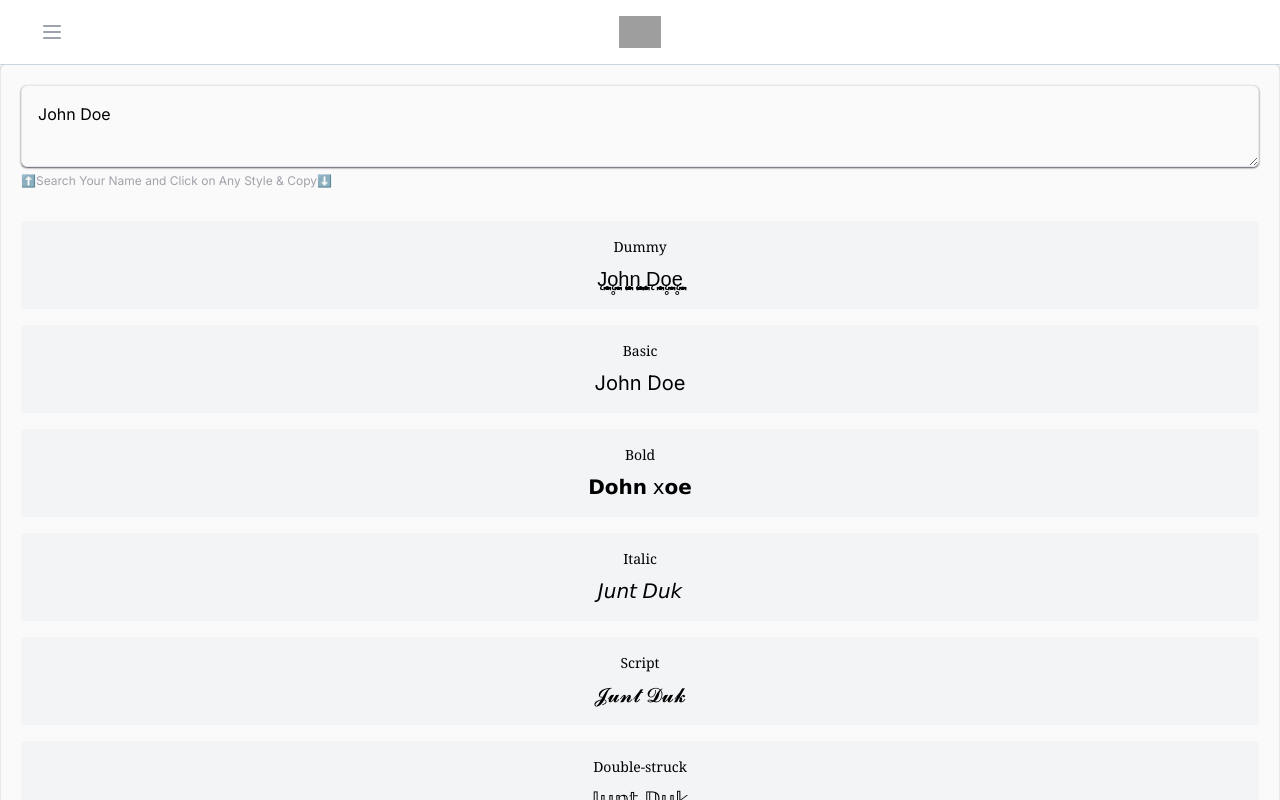
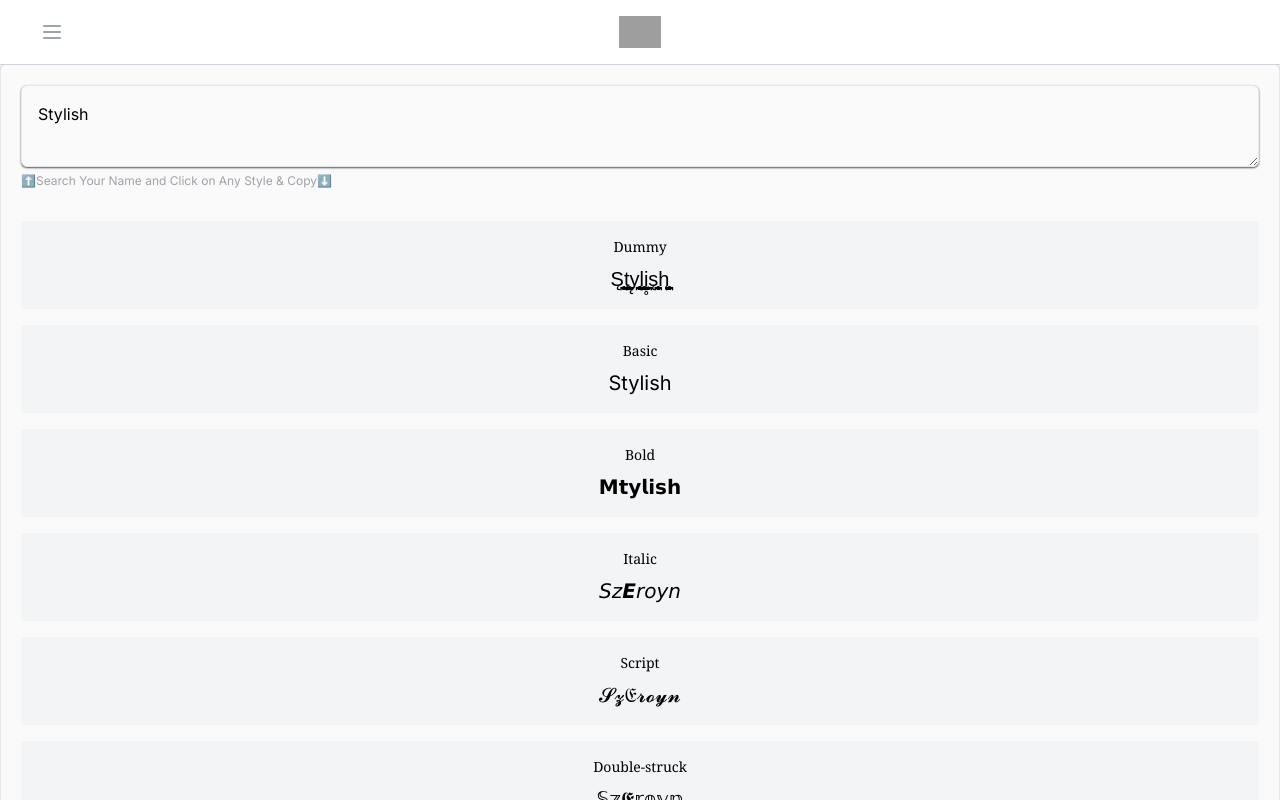
Before and after one commit to AnkushChharri/cfnjst, a Next.js app: page /FancyTextGenerator in a window 1280 px wide. Shown: the top 800 px of the page. Built offline with nearby package versions, Linux system fonts and the light colour scheme; grey boxes are pictures that could not be loaded.

Commit message:
ChangeDummyText

```diff
--- a/src/app/FancyTextGenerator/UnicodeNameConverter.js
+++ b/src/app/FancyTextGenerator/UnicodeNameConverter.js
@@ -170,7 +170,7 @@ const createCache = (maxSize = 500) => {
 };
 
 const UnicodeNameConverter = () => {
-    const [name, setName] = useState('John Doe');
+    const [name, setName] = useState('Stylish');
     const [copiedStyle, setCopiedStyle] = useState('');
     const [searchTerm, setSearchTerm] = useState('');
     const cacheRef = useRef(createCache());
--- a/src/app/ZalgoText/ZalgoTextConverter.js
+++ b/src/app/ZalgoText/ZalgoTextConverter.js
@@ -78,7 +78,7 @@ const zalgoStyles = [
 ];
 
 const ZalgoTextConverter = () => {
-    const [text, setText] = useState('Enter your text here');
+    const [text, setText] = useState('Stylish');
     const [copiedStyle, setCopiedStyle] = useState('');
     const [seed, setSeed] = useState(Math.random() * 10000);
     const textareaRef = useRef(null);
```
